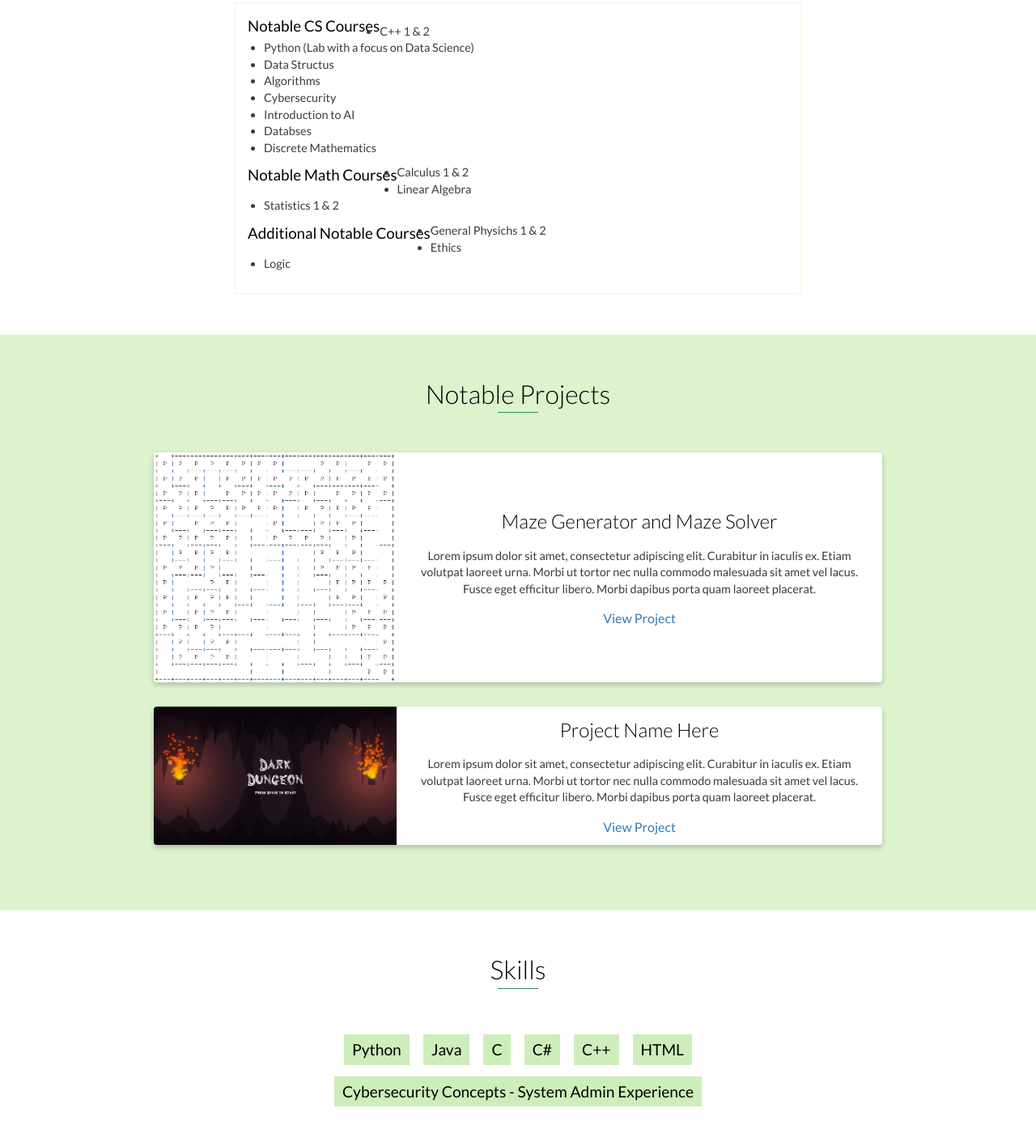
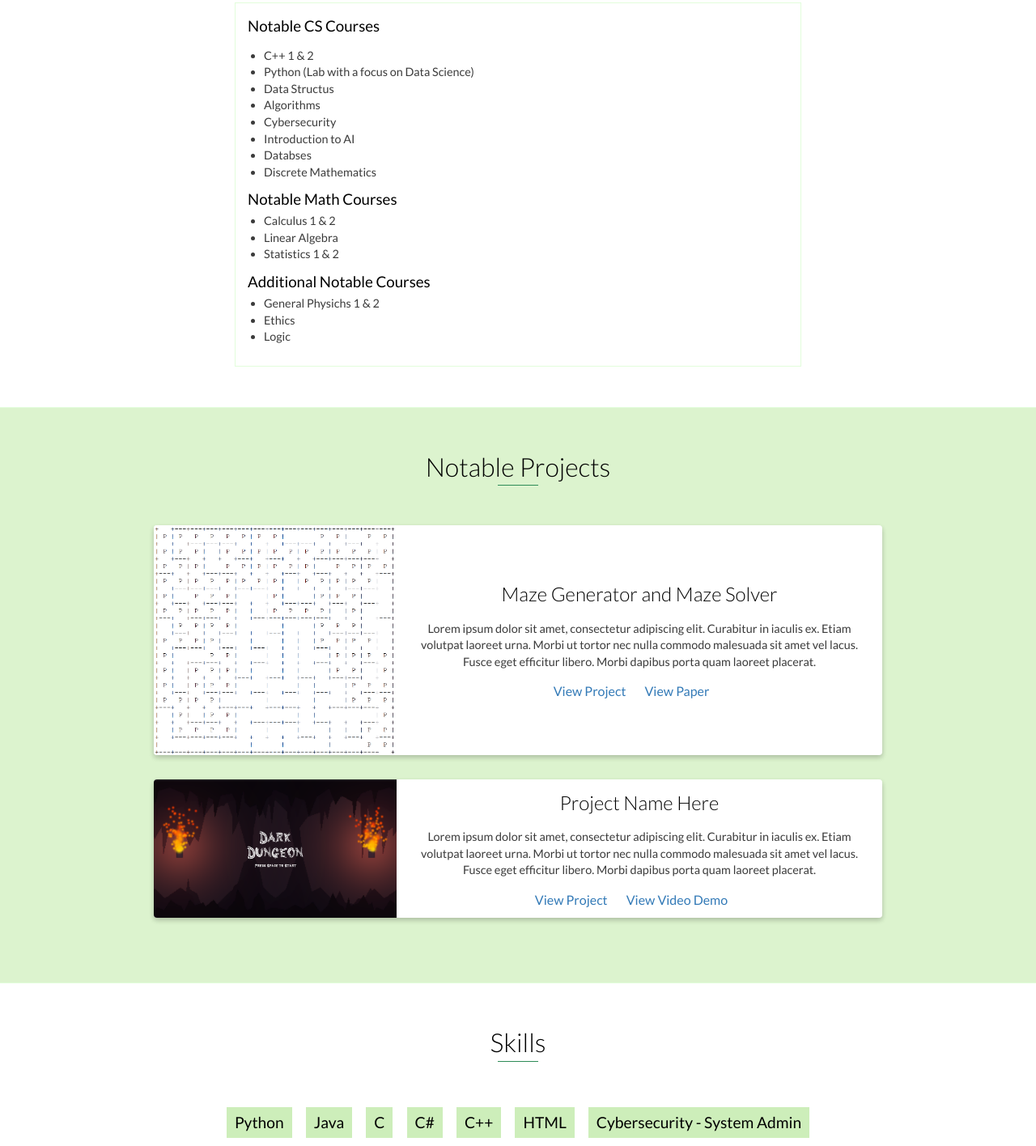
Before and after one commit to nickab56/nickab56.github.io, a website: page index.html in a window 1280 px wide. Shown: the part 2910-4326 px from the top of the page at 81% size. Drawn offline with nearby package versions, Linux system fonts and the light colour scheme.

Commit message:
push for ak

```diff
--- a/index.html
+++ b/index.html
@@ -185,7 +185,8 @@
                         <p>
                             Lorem ipsum dolor sit amet, consectetur adipiscing elit. Curabitur in iaculis ex. Etiam volutpat laoreet urna. Morbi ut tortor nec nulla commodo malesuada sit amet vel lacus. Fusce eget efficitur libero. Morbi dapibus porta quam laoreet placerat.
                         </p>
-                        <a href="#">View Project</a>
+                        <a href="https://github.com/jakebuhite/maze-generator-solver">View Project</a>
+                        <a href="files\AI_Project_1_Documentation.pdf" download="Nick Abegg AI Project Paper.pdf">View Paper</a>
                     </div>
                     <!-- End .project-info -->
                 </div>
@@ -201,7 +202,8 @@
                         <p>
                             Lorem ipsum dolor sit amet, consectetur adipiscing elit. Curabitur in iaculis ex. Etiam volutpat laoreet urna. Morbi ut tortor nec nulla commodo malesuada sit amet vel lacus. Fusce eget efficitur libero. Morbi dapibus porta quam laoreet placerat.
                         </p>
-                        <a href="#">View Project</a>
+                        <a href="https://github.com/nickab56/GameDevProj2">View Project</a>
+                        <a href="https://www.youtube.com/watch?v=IN3zdP21wVY">View Video Demo</a>
                     </div>
                     <!-- End .project-info -->
                 </div>
@@ -220,7 +222,7 @@
             <li>C#</li>
             <li>C++</li>
             <li>HTML</li>
-            <li>Cybersecurity Concepts - System Admin Experience</li>
+            <li>Cybersecurity - System Admin</li>
         </ul>
     </div>
     <!-- End #skills -->
--- a/scss/styles.scss
+++ b/scss/styles.scss
@@ -629,7 +629,7 @@ footer {
     }
 }
 .education-block h3 + ul {
-    margin-top: 10px; /* Add margin to the top of the <ul> following an <h3> */
+    margin-top: 40px; /* Add margin to the top of the <ul> following an <h3> */
 }
 
 /*
@@ -687,6 +687,10 @@ footer {
         color: $text;
         margin: 0 0 15px 0;
         font-size: 0.9em;
+    }
+
+    a {
+        margin: 0 20px 0px 0; /* Add margin to the top of anchor elements */
     }
 }
 
```
Also changed, not shown: css/styles.css, 1 other file.
